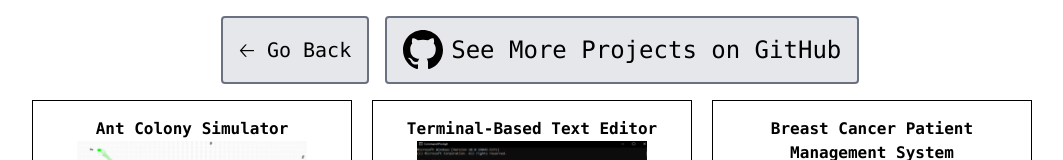
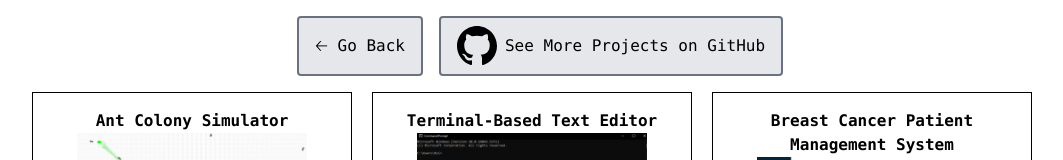
Before and after one commit to 01m1/site, a React (Vite) app: page /site/projects in a window 1280 px wide. Shown: the top 160 px of the page, without its empty margins (108-1171 px from the left). Built offline with nearby package versions, Linux system fonts and the light colour scheme.

Commit message:
Change button size on projects page

```diff
--- a/src/pages/Projects.tsx
+++ b/src/pages/Projects.tsx
@@ -16,7 +16,7 @@ function Projects() {
       <div className="flex flex-col items-center">
         <div className="flex flex-row items-center">
           <button
-            className="text-xl font-mono cursor-pointer bg-gray-200 border-2 border-solid border-gray-500 hover:bg-gray-300 py-4.5 px-4 m-4 rounded"
+            className="font-mono cursor-pointer bg-gray-200 border-2 border-solid border-gray-500 hover:bg-gray-300 py-4 px-4 m-4 rounded"
             onClick={() => {
               navigate("/");
             }}
@@ -28,7 +28,7 @@ function Projects() {
             className="font-mono"
             target="_blank"
           >
-            <button className="text-2xl flex items-center cursor-pointer border-2 border-solid border-gray-500 py-3 px-4 bg-gray-200 hover:bg-gray-300 rounded">
+            <button className="font-mono flex items-center cursor-pointer border-2 border-solid border-gray-500 py-2 px-4 bg-gray-200 hover:bg-gray-300 rounded">
               <img className="mr-2" src={github} width={40}></img> See More
               Projects on GitHub
             </button>
```
